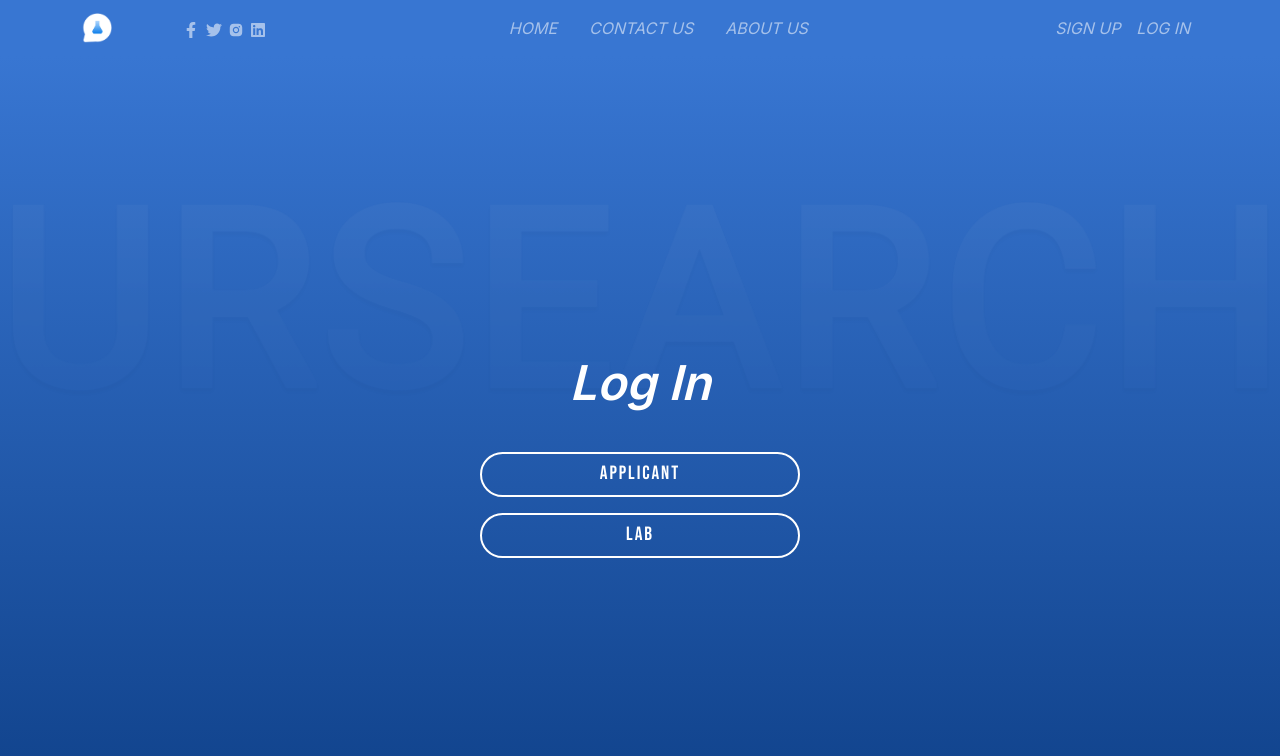
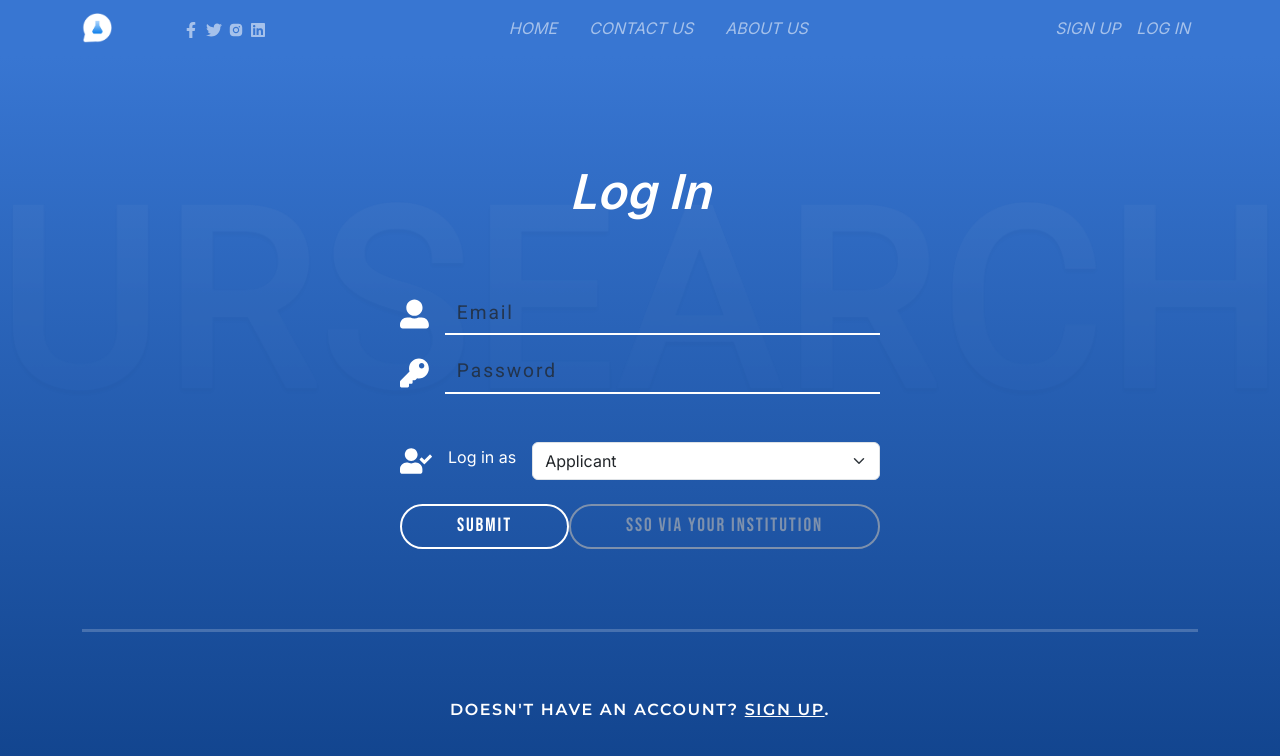
Before and after one commit to sweMojtaba/urSearchFrontEnd, a Next.js app: page /auth/login in a window 1280 px wide. Shown: the top 756 px of the page. Built offline with nearby package versions, Linux system fonts and the light colour scheme; a web font is replaced by a local one.

Commit message:
get rid of initial auth page

```diff
--- a/app/auth/authTemplate.tsx
+++ /dev/null
@@ -1,50 +0,0 @@
-"use client"
-
-import { useContext, useEffect, useState } from "react";
-import { Button, Container } from "react-bootstrap";
-import useRedirectWithUserState, { RedirectNotes } from "@/utils/useRedirectWithUserState";
-import { RoleType, UserContext } from "../context";
-import { AuthType } from "./authUtils";
-import { useRouter } from "next/navigation";
-import { AppRouterInstance } from "next/dist/shared/lib/app-router-context";
-
-function GoToNext(router: AppRouterInstance, functionality: AuthType, role: RoleType) {
-    router.push(`/auth/${functionality}?role=${role}`);
-}
-
-function Auth({ functionality }: { functionality: AuthType }) {
-    const [title, setTitle] = useState("");
-    const { user, setUser } = useContext(UserContext);
-    const router = useRouter();
-
-    const redirectWhenLoggedIn = useRedirectWithUserState(
-        user.state,
-        userState => userState !== 0,
-        RedirectNotes.LOGGED_IN,
-        "/under-construction" // To-do
-    )
-
-    useEffect(() => {
-        setTimeout(redirectWhenLoggedIn, 1000);
-    }, [user.state])
-
-    useEffect(() => {
-        if (functionality === AuthType.SIGNUP) {
-            setTitle("Sign Up")
-        } else if (functionality === AuthType.LOGIN) {
-            setTitle("Log In")
-        }
-    }, [functionality])
-
-    return <Container className="sparse-content">
-        <h1>{title}</h1>
-        <Button onClick={() => GoToNext(router, functionality, RoleType.APPLICANT)}>
-            Applicant
-        </Button>
-        <Button onClick={() => GoToNext(router, functionality, RoleType.LAB)}>
-            lab
-        </Button>
-    </Container>
-}
-
-export default Auth;
--- a/app/auth/form.tsx
+++ b/app/auth/form.tsx
@@ -7,21 +7,19 @@ import { RoleType, getOtherRole } from "@/app/context";
 import { useSearchParams } from "next/navigation";
 import Link from "next/link";
 import { AuthType } from "./authUtils";
+import { useMemo } from "react";
 
 const functionalityToStates: { [key in AuthType]: {
     title: string,
-    text1: string,
-    text2: string,
+    text1: string
 } } = {
     [AuthType.LOGIN]: {
         title: "Log In",
-        text1: "You are logging in as",
-        text2: "Log in as"
+        text1: "Log in as"
     },
     [AuthType.SIGNUP]: {
         title: "Sign Up",
-        text1: "You are signing up as",
-        text2: "Sign up as"
+        text1: "Sign up as"
     }
 }
 
@@ -32,8 +30,15 @@ export default function AuthForm({ handleLogin, functionality }: {
 ): JSX.Element {
 
     const params = useSearchParams();
-    const role: RoleType = params.get("role") as RoleType;
-    const { title, text1, text2 } = functionalityToStates[functionality];
+    const roleParam = params.get("role");
+    const role: RoleType | null = useMemo(() => {
+        if (roleParam === null) {
+            return null;
+        } else {
+            return roleParam as RoleType;
+        }
+    }, [roleParam])
+    const { title, text1 } = functionalityToStates[functionality];
 
     return <Container className="sparse-content">
         <h1>{title}</h1>
@@ -48,6 +53,7 @@ export default function AuthForm({ handleLogin, functionality }: {
             </Form.Group>
             <Form.Group className="mb-3 line">
                 <FaUserCheck className="icon-inline" />
+                <Form.Label className="label-inline">{text1}</Form.Label>
                 <Form.Select aria-label="select role" id="role" name="role" required>
                     <option value="applicant" defaultChecked={role === RoleType.APPLICANT}>Applicant</option>
                     <option value="lab" defaultChecked={role === RoleType.LAB}>Lab</option>
@@ -61,7 +67,6 @@ export default function AuthForm({ handleLogin, functionality }: {
                     SSO via Your Institution
                 </Button>
             </div>
-            <p className="note">{text1} {role}. <Link href={`/auth/signup?role=${getOtherRole(role)}`}>{text2} {getOtherRole(role)} instead.</Link></p>
         </Form>
         <div className="dividing-line" />
         <p className="paragraph">
--- a/app/auth/login/page.tsx
+++ b/app/auth/login/page.tsx
@@ -1,17 +1,9 @@
 "use client"
 
-import Auth from "../authTemplate";
 import { AuthType } from "../authUtils";
-import { useSearchParams } from "next/navigation";
 import AuthForm from "../form";
 import handleLogin from "./loginFunction";
 
 export default function Login() {
-    const params = useSearchParams();
-    const roleParam = params.get("role");
-    if (roleParam === null) {
-        return <Auth functionality={AuthType.LOGIN} />
-    } else {
-        return <AuthForm handleLogin={handleLogin} functionality={AuthType.LOGIN} />
-    }
+    return <AuthForm handleLogin={handleLogin} functionality={AuthType.LOGIN} />
 }
--- a/app/auth/signup/page.tsx
+++ b/app/auth/signup/page.tsx
@@ -1,6 +1,5 @@
-import Auth from "../authTemplate";
 import { AuthType } from "../authUtils";
 
 export default function Signup() {
-    return <Auth functionality={AuthType.SIGNUP} />
+
 }
--- a/app/globals.scss
+++ b/app/globals.scss
@@ -267,6 +267,11 @@ form > button {
   margin: auto;
 }
 
+.line > .form-select {
+  flex: 1;
+  margin-left: 1em;
+}
+
 .form-control {
   color: #FFF;
   background-color: transparent;
--- a/components/header/headers.tsx
+++ b/components/header/headers.tsx
@@ -10,7 +10,7 @@ import "./header.scss";
 import { useContext, useEffect, useState } from "react";
 import { UserContext } from "@/app/context";
 import Link from "next/link";
-import useRedirectWithUserState from "@/utils/useRedirectWithUserState";
+import useRedirectWithUserState, { RedirectNotes } from "@/utils/useRedirectWithUserState";
 
 export function HeaderCommon({
     interfaceRoot,
@@ -48,7 +48,7 @@ function NavProfile() {
     const redirectWithUserState = useRedirectWithUserState(
         user.state,
         userState => userState !== 0,
-        "You have successfully logged out.",
+        RedirectNotes.LOGGING_OUT,
         "/welcome"
     )
 
```
